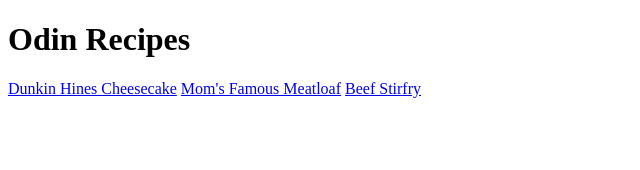
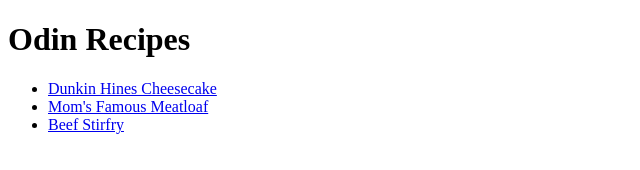
Before and after one commit to devinsouthern/odin-recipes, a plain HTML site: page index.html in a window 1280 px wide. Shown: the whole page, without its empty margins (0-640 px from the left). Drawn offline with Linux system fonts and the light colour scheme.

Commit message:
Change index.html links to unordered list
Added <ul> for anchor reference links to improve homepage visualization.

```diff
--- a/index.html
+++ b/index.html
@@ -5,9 +5,11 @@
         <title>Odin Recipes</title>
         <body>
             <h1>Odin Recipes</h1>
-            <a href="recipes/cheesecake.html">Dunkin Hines Cheesecake</a>
-            <a href="recipes/meatloaf.html">Mom's Famous Meatloaf</a>
-            <a href="recipes/stirfry.html">Beef Stirfry</a>
+            <ul>
+               <li> <a href="recipes/cheesecake.html">Dunkin Hines Cheesecake</a> </li>
+               <li> <a href="recipes/meatloaf.html">Mom's Famous Meatloaf</a> </li>
+               <li> <a href="recipes/stirfry.html">Beef Stirfry</li>
+            </ul>
         </body>
     </head>
 </html>
```
